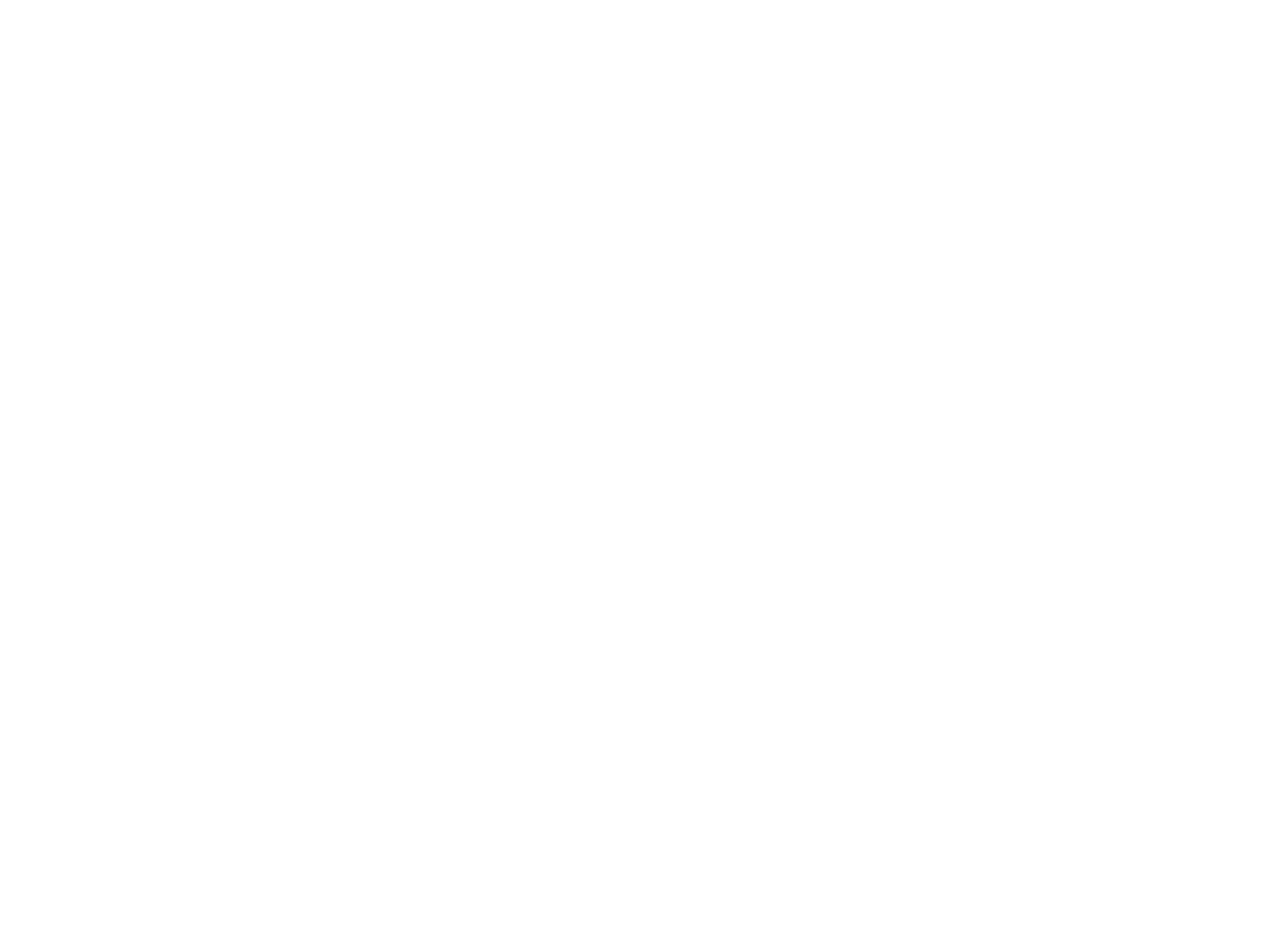
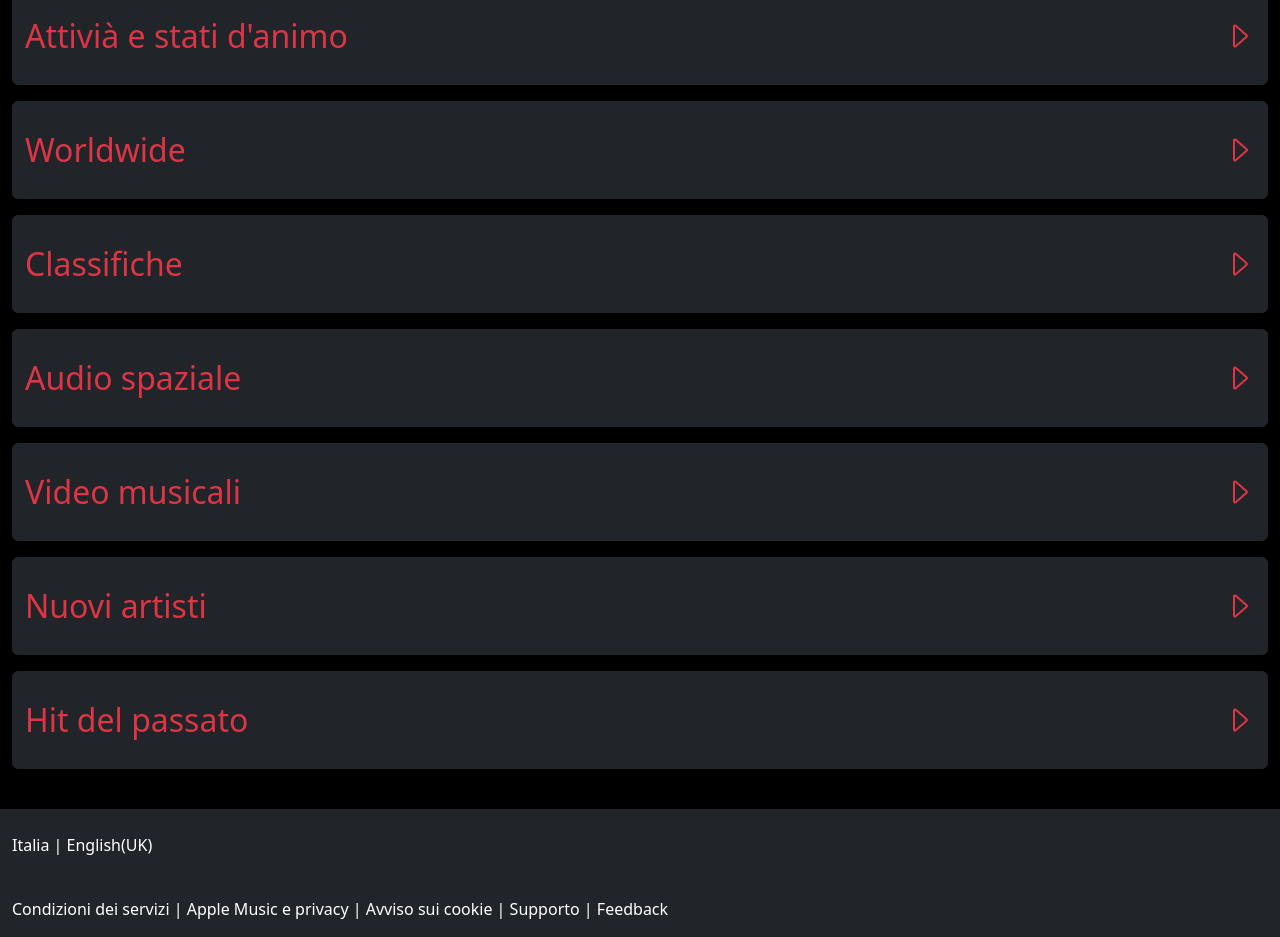
Before and after one commit to Sachidu-2001/COMPITO-11-WEEK, a React (Vite) app in the folder apple-music/: page / in a window 1280 px wide. Shown: the part 1380-2317 px from the top of the page. Before the commit the page ends 1092 px from the top, so only its background shows below. Built offline with nearby package versions, Linux system fonts and the light colour scheme.

Commit message:
complete footer

```diff
--- a/apple-music/src/App.jsx
+++ b/apple-music/src/App.jsx
@@ -1,6 +1,8 @@
 import 'bootstrap/dist/css/bootstrap.min.css';
 import AppleBar from './components/AppleBar.jsx'
 import AppleNovita from './components/AppleNovita.jsx';
+import AppleOthers from './components/AppleOthers.jsx';
+import AppleFooter from './components/AppleFooter.jsx';
 
 
 function App() {
@@ -9,6 +11,8 @@
     <>
     <AppleBar/>
     <AppleNovita/>
+    <AppleOthers/>
+    <AppleFooter/>
     </>
   )
 }
--- /dev/null
+++ b/apple-music/src/components/AppleFooter.jsx
@@ -0,0 +1,23 @@
+import { Container } from "react-bootstrap";
+
+
+function AppleFooter() {
+    return(
+        <Container fluid className="bg-dark pt-4" >
+            <div className="d-flex">
+                <p className="text-white">Italia |</p>&nbsp;
+                <p className="text-white">English(UK)</p>
+            </div>
+            <span>Copyright© 2024</span><span>Apple Inc.</span><span>Tutti i diritti riservati.</span>
+            <div className="d-flex">
+                <p className="text-white">Condizioni dei servizi |</p>&nbsp;
+                <p className="text-white">Apple Music e privacy |</p>&nbsp;
+                <p className="text-white">Avviso sui cookie |</p>&nbsp;
+                <p className="text-white">Supporto |</p>&nbsp;
+                <p className="text-white">Feedback </p>
+            </div>
+        </Container>
+    )
+}
+
+export default AppleFooter
--- /dev/null
+++ b/apple-music/src/components/AppleOthers.jsx
@@ -0,0 +1,24 @@
+import {Button, Container} from 'react-bootstrap'
+import * as Icon from 'react-bootstrap-icons'
+
+function AppleOthers() {
+  return (
+    <Container fluid className='bg-black'>
+      <h2 className='text-white'>Altro da esplorare</h2>
+      <div>
+        <Button variant='dark' className='fs-2 py-4 mb-3 w-100 d-flex justify-content-between text-danger'>Esplora per genere <Icon.CaretRight className='my-auto'/> </Button>
+        <Button variant='dark' className='fs-2 py-4 mb-3 w-100 d-flex justify-content-between text-danger'>Decenni <Icon.CaretRight className='my-auto'/> </Button>
+        <Button variant='dark' className='fs-2 py-4 mb-3 w-100 d-flex justify-content-between text-danger'>Attivià e stati d'animo <Icon.CaretRight className='my-auto'/> </Button>
+        <Button variant='dark' className='fs-2 py-4 mb-3 w-100 d-flex justify-content-between text-danger'>Worldwide <Icon.CaretRight className='my-auto'/> </Button>
+        <Button variant='dark' className='fs-2 py-4 mb-3 w-100 d-flex justify-content-between text-danger'>Classifiche <Icon.CaretRight className='my-auto'/> </Button>
+        <Button variant='dark' className='fs-2 py-4 mb-3 w-100 d-flex justify-content-between text-danger'>Audio spaziale <Icon.CaretRight className='my-auto'/> </Button>
+        <Button variant='dark' className='fs-2 py-4 mb-3 w-100 d-flex justify-content-between text-danger'>Video musicali <Icon.CaretRight className='my-auto'/> </Button>
+        <Button variant='dark' className='fs-2 py-4 mb-3 w-100 d-flex justify-content-between text-danger'>Nuovi artisti <Icon.CaretRight className='my-auto'/> </Button>
+        <Button variant='dark' className='fs-2 py-4 mb-3 w-100 d-flex justify-content-between text-danger'>Hit del passato <Icon.CaretRight className='my-auto'/> </Button>
+      </div>
+      &nbsp;
+    </Container>
+  );
+}
+
+export default AppleOthers;
```
